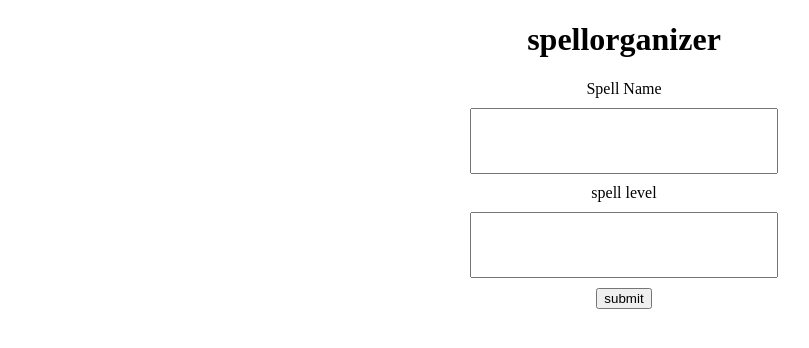
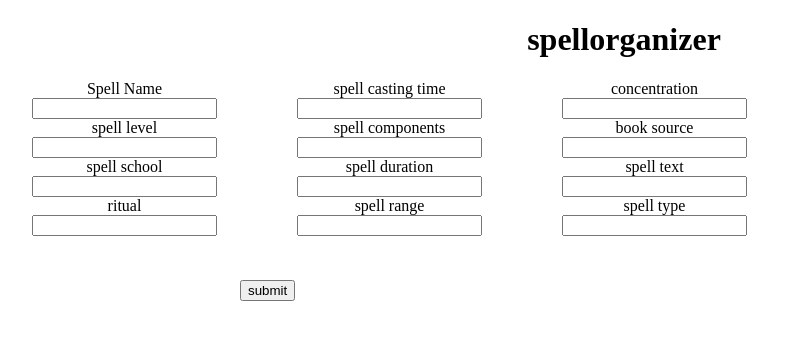
Before and after one commit to arsen15/Spell-Library, a React (Create React App) app in the folder client/: page / in a window 1280 px wide. Shown: the top 348 px of the page, without its empty margins (16-825 px from the left). Built offline with nearby package versions, Linux system fonts and the light colour scheme.

Commit message:
made CSS and HTML changes to App.js and App.css

```diff
--- a/client/src/App.css
+++ b/client/src/App.css
@@ -1,13 +1,32 @@
 .App {
+  text-align: center;
+  /*
+  display: grid;
+  grid-template-columns: repeat(auto-fit, minmax(200px, 1fr));
+  grid-gap: 10px;
+  */
+}
+
+input, label {
+  display: block;
   text-align: center;
 }
 
-.form {
-  display: flex;
-  flex-direction: column;
-  align-items:center;
-  justify-content: center;
+.form1 {
+  float: left;
+  margin-right: 40px;
+  margin-left: 40px;
+  margin-bottom: 40px;
 }
+
+.button {
+  top: 35%;
+  left: 20%;
+  width: 100px;
+  height: 40px;
+  position: absolute;
+}
+
 .form input {
  width: 300px;
  height: 60px;
--- a/client/src/App.js
+++ b/client/src/App.js
@@ -1,35 +1,107 @@
-import React,{useState, useEffect} from "react";
+//import React,{useState, useEffect} from "react";
+import React,{useState} from "react";
 import './App.css';
 import Axios from 'axios';
 function App() {
 
  const [spellName,setSpellName]= useState('')
  const [spellLevel,setSpellLevel]= useState('')
+ const [school,setSpellSchool] = useState('')
+ const [ritual,setRitual] = useState('')
+ const [castingtime,setCastingTime] = useState('')
+ const [components,setComponents] = useState('')
+ const [duration,setDuration] = useState('')
+ const [spellrange,setSpellRange] = useState('')
+ const [concentration,setConcentration] = useState('')
+ const [booksource,setBookSource] = useState('')
+ const [spelltext,setSpellText] = useState('')
+ const [spelltype,setSpellType] = useState('')
 
  const submitSpell = () => {
  Axios.post('http://localhost:3001/api/insert',{
    spellName:spellName,
    spellLevel:spellLevel,
-  }). then(()=> {
+   school:school,
+   ritual:ritual,
+   castingtime:castingtime,
+   components:components,
+   duration:duration,
+   spellrange:spellrange,
+   concentration:concentration,
+   booksource:booksource,
+   spelltext:spelltext,
+   spelltype:spelltype
+
+
+  }).then(()=> {
     alert("successful insert")
   })
  };
   return (
-  <div className="App"><h1>spellorganizer</h1>
+  <><div className="App"> <h1>spellorganizer</h1>
 
+      <div className="form1">
+        <label>Spell Name</label>
+        <input type="text" name="spell Name" onChange={(e) => {
+          setSpellName(e.target.value);
+        } } />
+        <label> spell level</label>
+        <input type="text" name="spell level" onChange={(e) => {
+          setSpellLevel(e.target.value);
+        } } />
+        <label> spell school</label>
+        <input type="text" name="spell school" onChange={(e) => {
+          setSpellSchool(e.target.value);
+        } } />
+        <label> ritual</label>
+        <input type="text" name="spell ritual casting" onChange={(e) => {
+          setRitual(e.target.value);
+        } } />
+      </div>
 
-    <div className = "form">
-    <label>Spell Name</label>
-    <input type="text" name= "spell Name" onChange={(e)=> {
-     setSpellName(e.target.value)
-    }}/>
-    <label> spell level</label>
-    <input type="text" name= "spell level"onChange={(e)=> {
-     setSpellLevel(e.target.value)
-    }}/>
-    <button onClick={submitSpell}>submit</button>
+      <div className="form1">
+        <label> spell casting time </label>
+        <input type="text" name="spell casting time" onChange={(e) => {
+          setCastingTime(e.target.value);
+        } } />
+        <label> spell components</label>
+        <input type="text" name="spell components" onChange={(e) => {
+          setComponents(e.target.value);
+        } } />
+        <label> spell duration</label>
+        <input type="text" name="spell duration" onChange={(e) => {
+          setDuration(e.target.value);
+        } } />
+        <label> spell range</label>
+        <input type="text" name="spell range" onChange={(e) => {
+          setSpellRange(e.target.value);
+        } } />
+      </div>
+
+      <div className="form1">
+        <label> concentration</label>
+        <input type="text" name="concentration" onChange={(e) => {
+          setConcentration(e.target.value);
+        } } />
+        <label> book source</label>
+        <input type="text" name="booksource" onChange={(e) => {
+          setBookSource(e.target.value);
+        } } />
+        <label> spell text</label>
+        <input type="text" name="spell text" onChange={(e) => {
+          setSpellText(e.target.value);
+        } } />
+        <label> spell type</label>
+        <input type="text" name="spell type" onChange={(e) => {
+          setSpellType(e.target.value);
+        } } />
+      </div>
+
     </div>
-  </div>
+
+    <div className="button">
+        <button onClick={submitSpell}>submit</button>
+    </div></>
   );
 }
 
```
Also changed, not shown: 1 other file (tests, documents, lock files or other folders).
